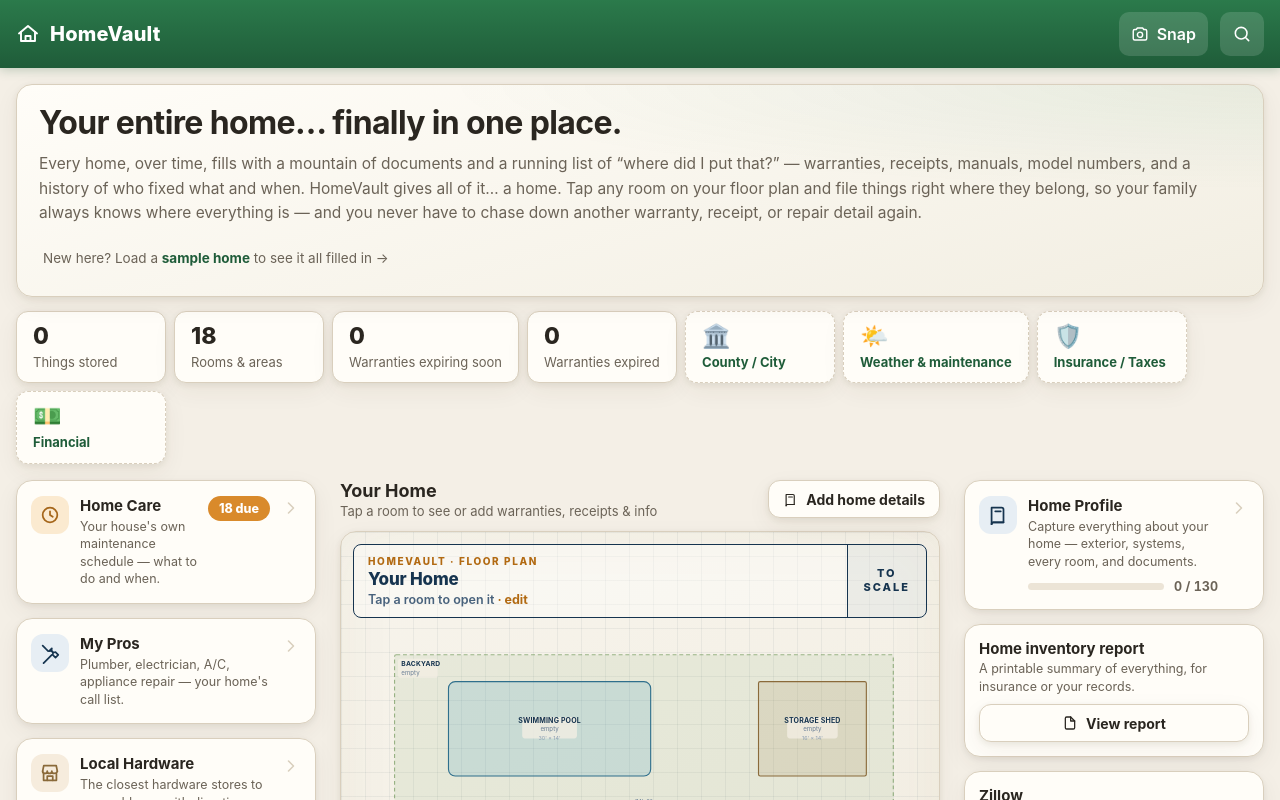
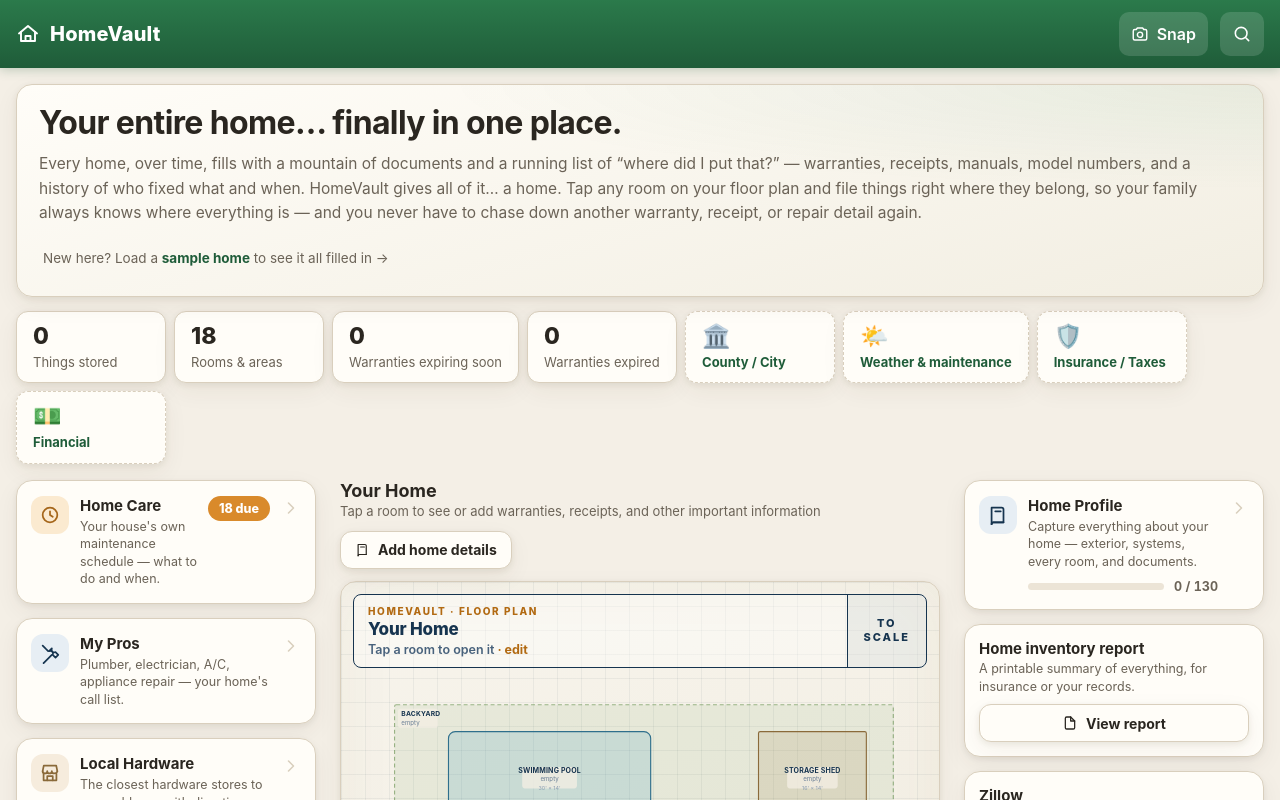
Before and after one commit to rexegan/HomeVault, a React (Vite) app: page / in a window 1280 px wide. Shown: the top 800 px of the page. Built offline with nearby package versions, Linux system fonts and the light colour scheme.

Commit message:
Opening page subtitle: 'warranties, receipts, and other important information'
Co-Authored-By: Claude Sonnet 5.5 <noreply@anthropic.com>

```diff
--- a/src/components/FloorPlan.jsx
+++ b/src/components/FloorPlan.jsx
@@ -13,7 +13,7 @@ export default function FloorPlan({ state, today, profile, onOpenArea, onAddArea
       <div className="plan-header">
         <div>
           <h2>Your Home</h2>
-          <div className="sub">Tap a room to see or add warranties, receipts &amp; info</div>
+          <div className="sub">Tap a room to see or add warranties, receipts, and other important information</div>
         </div>
         {!name && facts.length === 0 && (
           <button className="btn secondary small" onClick={onOpenProfile}>
```
